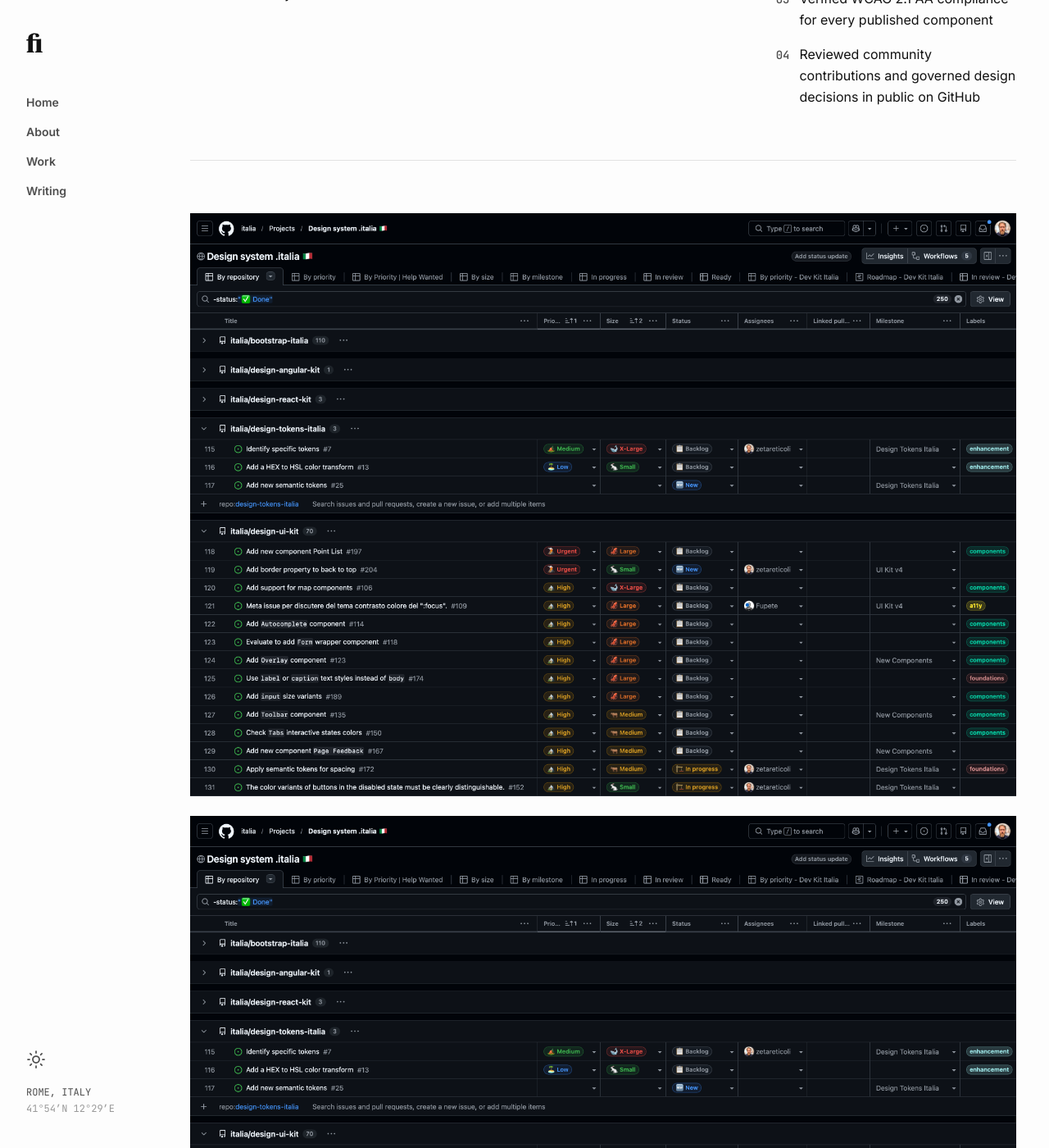
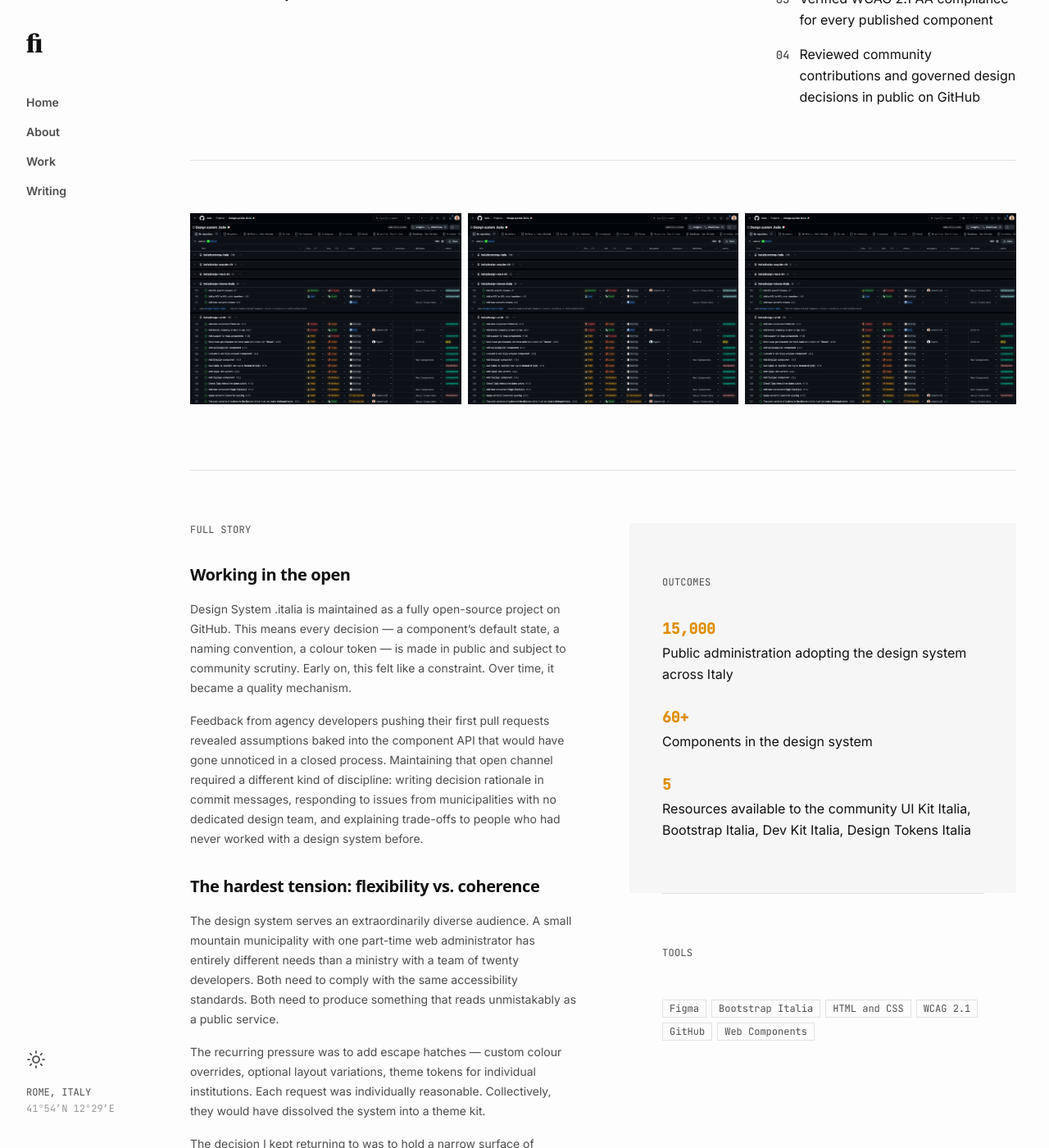
Before and after one commit to zetareticoli/fi, a Jekyll site: the page built from _work/design-system-italia/index.md, in a window 1280 px wide and 1400 px high, scrolled down 685 px. Shown: the whole window at 82% size. Built offline with Jekyll 4.4.1, drawn with Linux system fonts in a browser that asks for light colours; some web fonts are replaced.

Commit message:
refactor: enhance CSS variables and utility classes for improved layout and design consistency; add new container sizes, margin, and radius utilities

```diff
--- a/css/tw-compiled.css
+++ b/css/tw-compiled.css
@@ -8,8 +8,10 @@
     --spacing: 0.25rem;
     --breakpoint-xl: 80rem;
     --container-md: 28rem;
+    --container-xl: 36rem;
     --container-2xl: 42rem;
     --container-3xl: 48rem;
+    --container-5xl: 64rem;
     --text-xs: 0.75rem;
     --text-xs--line-height: calc(1 / 0.75);
     --text-sm: 0.875rem;
@@ -38,6 +40,8 @@
     --leading-tight: 1.25;
     --leading-relaxed: 1.625;
     --radius-xs: 0.125rem;
+    --radius-md: calc(var(--radius) - 2px);
+    --radius-lg: var(--radius);
     --ease-out: cubic-bezier(0, 0, 0.2, 1);
     --ease-in-out: cubic-bezier(0.4, 0, 0.2, 1);
     --default-transition-duration: 150ms;
@@ -246,6 +250,9 @@
   .col-span-6 {
     grid-column: span 6 / span 6;
   }
+  .col-span-7 {
+    grid-column: span 7 / span 7;
+  }
   .col-span-9 {
     grid-column: span 9 / span 9;
   }
@@ -270,8 +277,14 @@
       max-width: 96rem;
     }
   }
+  .-mx-3 {
+    margin-inline: calc(var(--spacing) * -3);
+  }
   .mx-6 {
     margin-inline: calc(var(--spacing) * 6);
+  }
+  .mx-auto {
+    margin-inline: auto;
   }
   .my-2 {
     margin-block: calc(var(--spacing) * 2);
@@ -890,6 +903,9 @@
       margin-bottom: 0;
     }
   }
+  .mt-0 {
+    margin-top: 0;
+  }
   .mt-1 {
     margin-top: var(--spacing);
   }
@@ -920,6 +936,9 @@
   .mb-8 {
     margin-bottom: calc(var(--spacing) * 8);
   }
+  .mb-10 {
+    margin-bottom: calc(var(--spacing) * 10);
+  }
   .mb-12 {
     margin-bottom: calc(var(--spacing) * 12);
   }
@@ -998,11 +1017,11 @@
   .max-w-md {
     max-width: var(--container-md);
   }
-  .max-w-none {
-    max-width: none;
-  }
   .max-w-screen-xl {
     max-width: var(--breakpoint-xl);
+  }
+  .max-w-xl {
+    max-width: var(--container-xl);
   }
   .shrink-0 {
     flex-shrink: 0;
@@ -1105,8 +1124,14 @@
     text-overflow: ellipsis;
     white-space: nowrap;
   }
+  .overflow-hidden {
+    overflow: hidden;
+  }
   .rounded {
     border-radius: var(--radius);
+  }
+  .rounded-md {
+    border-radius: var(--radius-md);
   }
   .rounded-xs {
     border-radius: var(--radius-xs);
@@ -1127,6 +1152,12 @@
   }
   .bg-card-foreground {
     background-color: var(--color-card-foreground);
+  }
+  .bg-secondary\/20 {
+    background-color: color-mix(in srgb, hsl(var(--secondary)) 20%, transparent);
+    @supports (color: color-mix(in lab, red, red)) {
+      background-color: color-mix(in oklab, var(--color-secondary) 20%, transparent);
+    }
   }
   .bg-secondary\/40 {
     background-color: color-mix(in srgb, hsl(var(--secondary)) 40%, transparent);
@@ -1533,6 +1564,11 @@
       display: block;
     }
   }
+  .md\:grid-cols-2 {
+    @media (width >= 48rem) {
+      grid-template-columns: repeat(2, minmax(0, 1fr));
+    }
+  }
   .md\:grid-cols-6 {
     @media (width >= 48rem) {
       grid-template-columns: repeat(6, minmax(0, 1fr));
@@ -1583,6 +1619,11 @@
       grid-column: span 8 / span 8;
     }
   }
+  .lg\:col-span-9 {
+    @media (width >= 64rem) {
+      grid-column: span 9 / span 9;
+    }
+  }
   .lg\:mx-10 {
     @media (width >= 64rem) {
       margin-inline: calc(var(--spacing) * 10);
@@ -1762,9 +1803,29 @@
       grid-column: span 4 / span 4;
     }
   }
+  .xl\:col-span-6 {
+    @media (width >= 80rem) {
+      grid-column: span 6 / span 6;
+    }
+  }
   .xl\:col-span-7 {
     @media (width >= 80rem) {
       grid-column: span 7 / span 7;
+    }
+  }
+  .xl\:mt-24 {
+    @media (width >= 80rem) {
+      margin-top: calc(var(--spacing) * 24);
+    }
+  }
+  .xl\:grid-cols-2 {
+    @media (width >= 80rem) {
+      grid-template-columns: repeat(2, minmax(0, 1fr));
+    }
+  }
+  .xl\:grid-cols-3 {
+    @media (width >= 80rem) {
+      grid-template-columns: repeat(3, minmax(0, 1fr));
     }
   }
   .xl\:grid-cols-12 {
```
